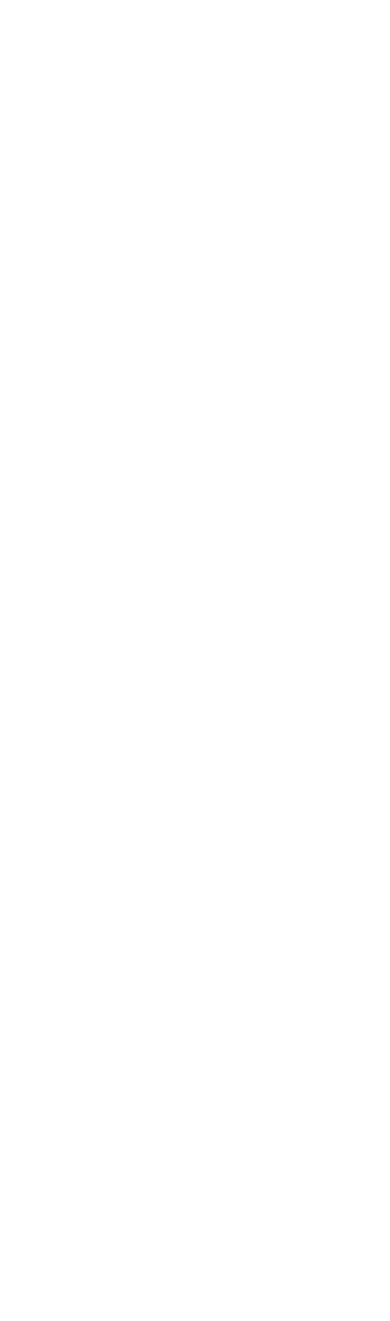
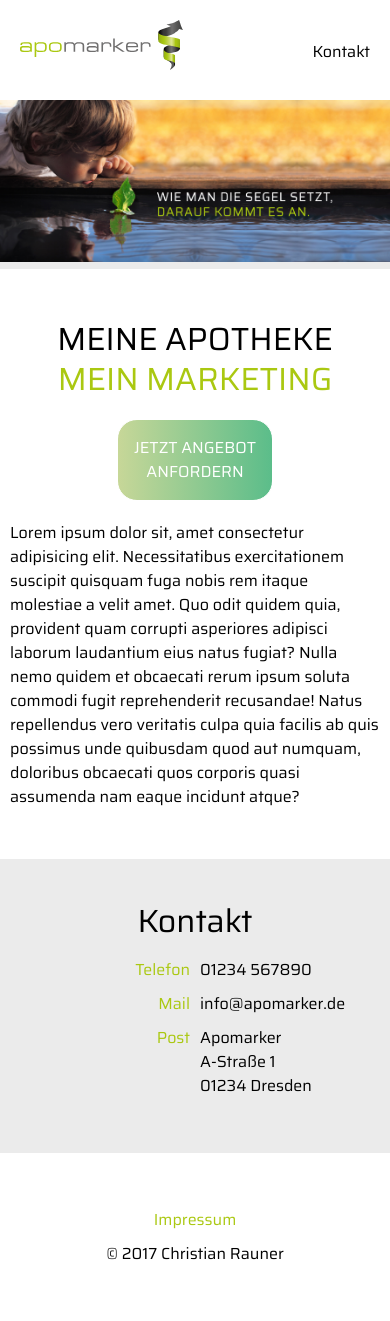
Before and after one commit to SchmidtSimon/apomarker, a plain HTML site: page index.html in a window 390 px wide. Before the commit the page ends 844 px from the top, so only its background shows below. Drawn offline with Linux system fonts and the light colour scheme.

Commit message:
171113: neuer Stand

```diff
--- a/index.html
+++ b/index.html
@@ -5,22 +5,78 @@
     <meta name="viewport" content="width=device-width, initial-scale=1.0">
     <meta http-equiv="X-UA-Compatible" content="ie=edge">
     <title>Apomarker</title>
+    <link rel="stylesheet" type="text/css" href="style.css">
 </head>
 <body>
     <header>
-        <div id="logo"></div>
-        <nav></nav>
+        <div class="content">
+            <a href="http://apomarker.de">
+                <img src="logo_apomarker.svg">
+            </a>
+            <nav>
+                <p>
+                    <a href="#contact">Kontakt</a>
+                </p>
+            </nav>
+        </div>
     </header>
     <section id="slider">
-        <img src="" alt="">
-    </section>
-    <section id="company">
-        <article id="offer"></article>
-        <article id="description"></article>
+        <div class="content">
+            <img src="header_apomarker_75dpi_segel.jpg" alt="">
+        </div>
     </section>
     <section>
-        <article id="contact"></article>
+        <div class="content">
+            <article id="offer">
+                <p>Meine Apotheke</p>
+                <p>Mein Marketing</p>
+                <a href="mailto:info@apomarker.de?subject=Anfrage%20über%20Website">Jetzt Angebot
+                    <br>anfordern</a>
+            </article>
+            <article id="description">
+                <p>Lorem ipsum dolor sit, amet consectetur adipisicing elit. Necessitatibus exercitationem suscipit quisquam
+                    fuga nobis rem itaque molestiae a velit amet. Quo odit quidem quia, provident quam corrupti asperiores
+                    adipisci laborum laudantium eius natus fugiat? Nulla nemo quidem et obcaecati rerum ipsum soluta commodi
+                    fugit reprehenderit recusandae! Natus repellendus vero veritatis culpa quia facilis ab quis possimus
+                    unde quibusdam quod aut numquam, doloribus obcaecati quos corporis quasi assumenda nam eaque incidunt
+                    atque?</p>
+            </article>
+            <div class="clearfix"></div>
+        </div>
     </section>
-    <footer></footer>
+    <section>
+        <div class="content">
+            <article id="contact">
+                <h2>Kontakt</h2>
+                <table>
+                    <tr>
+                        <td>Telefon</td>
+                        <td>01234 567890</td>
+                    </tr>
+                    <tr>
+                        <td>Mail</td>
+                        <td>
+                            <a href="mailto:info@apomarker.de?subject=Anfrage%20über%20Website">info@apomarker.de</a>
+                        </td>
+                    </tr>
+                    <tr>
+                        <td>Post</td>
+                        <td>Apomarker
+                            <br>A-Straße 1
+                            <br>01234 Dresden</td>
+                    </tr>
+                </table>
+            </article>
+        </div>
+    </section>
+    <footer>
+        <div class="content">
+            <p>
+                <a href="impressum.html">Impressum</a>
+            </p>
+            <p>&copy; 2017 Christian Rauner</p>
+        </div>
+    </footer>
 </body>
+
 </html>
--- /dev/null
+++ b/style.scss
@@ -0,0 +1,190 @@
+@import url('https://fonts.googleapis.com/css?family=Saira');
+
+/* http://meyerweb.com/eric/tools/css/reset/
+   v2.0 | 20110126
+   License: none (public domain)
+*/
+
+html, body, div, span, applet, object, iframe,
+h1, h2, h3, h4, h5, h6, p, blockquote, pre,
+a, abbr, acronym, address, big, cite, code,
+del, dfn, em, img, ins, kbd, q, s, samp,
+small, strike, strong, sub, sup, tt, var,
+b, u, i, center,
+dl, dt, dd, ol, ul, li,
+fieldset, form, label, legend,
+table, caption, tbody, tfoot, thead, tr, th, td,
+article, aside, canvas, details, embed,
+figure, figcaption, footer, header, hgroup,
+menu, nav, output, ruby, section, summary,
+time, mark, audio, video {
+	margin: 0;
+	padding: 0;
+	border: 0;
+	font-size: 100%;
+	vertical-align: baseline;
+}
+/* HTML5 display-role reset for older browsers */
+article, aside, details, figcaption, figure,
+footer, header, hgroup, menu, nav, section {
+	display: block;
+}
+body {
+	line-height: 1;
+}
+ol, ul {
+	list-style: none;
+}
+blockquote, q {
+	quotes: none;
+}
+blockquote:before, blockquote:after,
+q:before, q:after {
+	content: '';
+	content: none;
+}
+table {
+	border-collapse: collapse;
+	border-spacing: 0;
+}
+
+/* CSS Reset end */
+
+*{
+    font-family: 'Saira', sans-serif !important;
+    box-sizing: border-box;
+    font-size:1rem;
+    line-height:1.5rem;
+}
+
+header{
+    height:100px;
+    padding: 20px;
+    .content{
+        padding-top:0;
+    }
+    img{
+        height:50px;
+        float:left;
+    }
+    nav{
+        float:right;
+        margin-top:20px;
+        a{
+            text-decoration:none;
+            font-family: 'Saira', sans-serif;
+            color:black;
+        }
+    }
+}
+section{
+    img{
+        width:100%;
+    }
+    #offer{
+        float:left;
+        width:50%;
+        text-align:center;
+        text-transform:uppercase;
+        padding:0 5px;
+        p{
+            font-size:2rem;
+            line-height:2.5rem;
+        }
+        p:nth-child(even){
+            color:#AAC811;
+        }
+        a{
+            font-size:1rem;
+            background:linear-gradient(90deg, #c7d798 0%, #5bbd8a 100%);
+            transition: all 0.2s ease;
+            border:1px white solid;
+            border-radius: 20px;
+            color:white;
+            text-decoration:none;
+            margin:20px auto;
+            padding:1rem;
+            display: table;
+        }
+        a:hover{
+            border:1px rgb(235, 235, 235) solid;
+        }
+    }
+    #description{
+        width:50%;
+        margin-left:50%;
+        padding:0 10px 0 5px;
+    }
+    h2{
+        text-align:center;
+        font-size: 2rem;
+        padding-bottom:20px;
+        font-weight:normal;
+    }
+    #contact{
+        a{
+            text-decoration:none;
+            font-family: 'Saira', sans-serif;
+            color:black;
+        }
+    }
+    table{
+        width:100%;
+        tr{
+            td{
+                width:50%;
+                padding:5px;
+            }
+            :nth-child(odd){
+                text-align:right;
+                color:#AAC811;
+            }
+        }
+    }
+}
+section:nth-child(even){
+    background:rgb(235, 235, 235);
+}
+.content{
+    max-width: 1200px;
+    margin: 0 auto;
+    padding:50px 0;
+}
+footer{
+    text-align:center;
+    p{
+        padding:5px;
+    }
+    a{
+        text-decoration:none;
+        font-family: 'Saira', sans-serif;
+        color:#AAC811;
+    }
+}
+.clearfix:after {
+    content: ".";
+    clear: both;
+    display: block;
+    visibility: hidden;
+    height: 0px;
+}
+
+@media (max-width: 1200px) {
+        #slider .content{
+            padding:0;
+        }
+}
+
+@media (max-width: 699px) {
+section{
+    #offer{
+    float:none;
+    width:100%;
+}
+#description{
+    margin-left:0;
+    width:100%;
+    padding:0px 10px;
+}
+}
+}
```
Also changed, not shown: impressum.html (added, +58 -0 lines), header_apomarker_75dpi.jpg (added), header_apomarker_75dpi_segel.jpg (added), logo_apomarker.svg (added), style.css, 1 other file.
